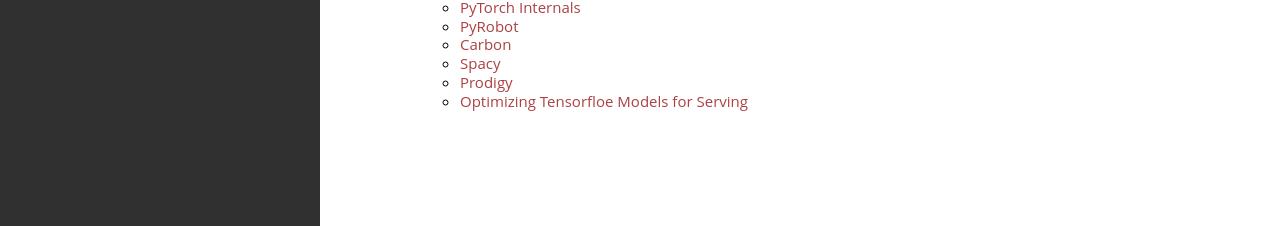
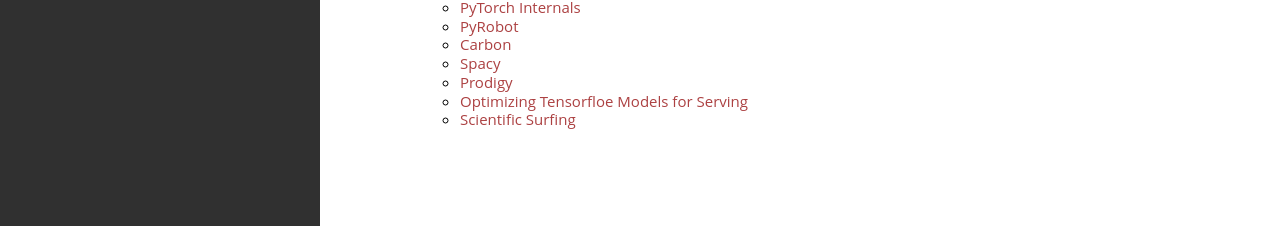
Before and after one commit to pharrellyhy/pharrellyhy.github.io.bakcup, a Jekyll site: the page built from resource.md, in a window 1280 px wide and 900 px high, scrolled down 3884 px. Shown: the part 671-897 px from the top of the window. Built offline with Jekyll 4.4.1, drawn with Linux system fonts in a browser that asks for light colours.

Commit message:
updates resource

```diff
--- a/_data/nav.yml
+++ b/_data/nav.yml
@@ -687,3 +687,6 @@
 
     - title: "Optimizing Tensorfloe Models for Serving"
       url: "https://medium.com/google-cloud/optimizing-tensorflow-models-for-serving-959080e9ddbf"
+
+    - title: "Scientific Surfing"
+      url: "https://bibichuan.github.io/2019/02/16/%E7%A7%91%E5%AD%A6%E4%B8%8A%E7%BD%91%E7%9A%84%E6%8A%80%E6%9C%AF%E6%80%BB%E7%BB%93/"
```
